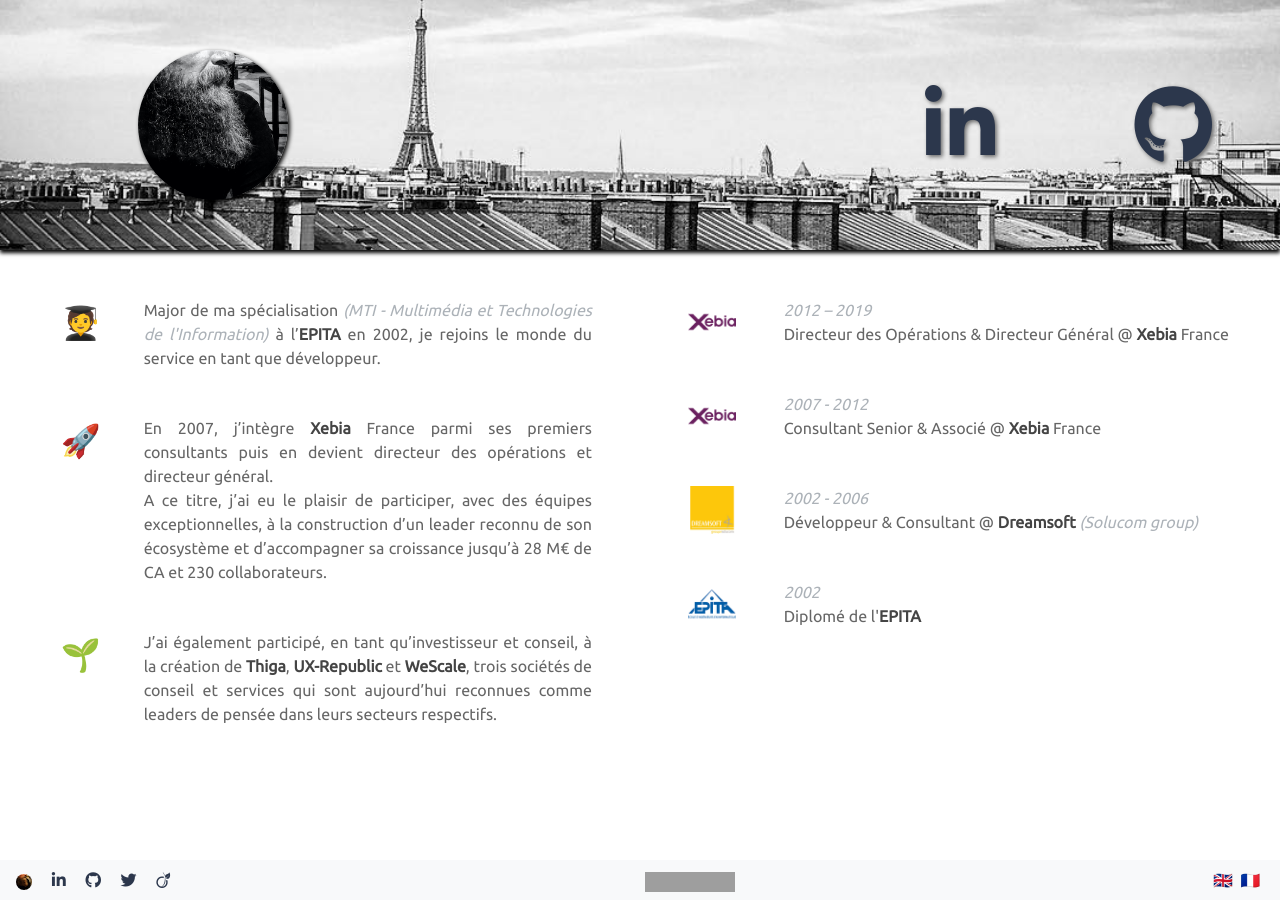
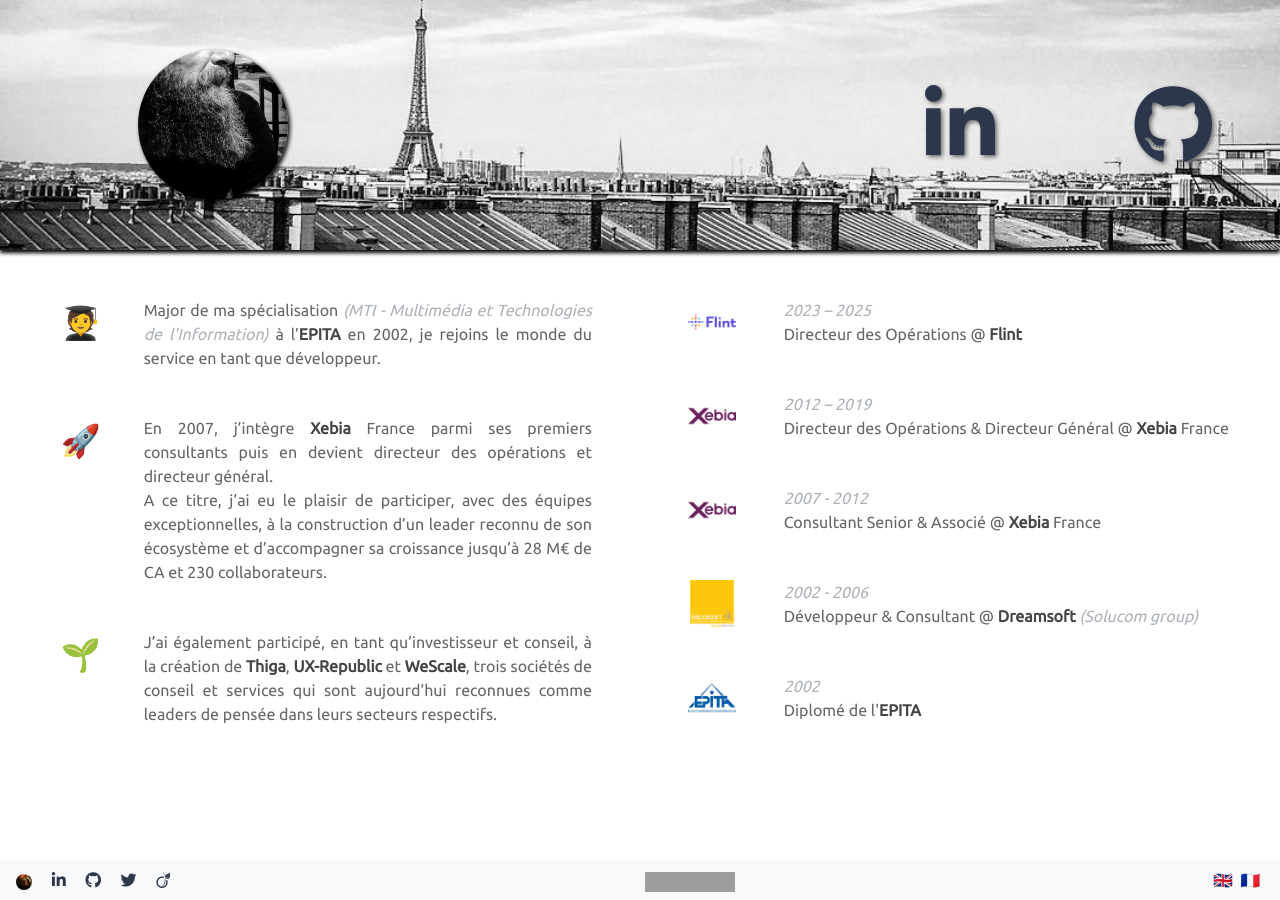
Before and after one commit to cheubes/christophe.heubes.com, a Jekyll site: the page built from index.html, in a window 1280 px wide. Built offline with Jekyll 4.4.1, drawn with Linux system fonts in a browser that asks for light colours; nearby versions of some CDN libraries; grey boxes are pictures that could not be loaded.

Commit message:
Add Flint to resume.

```diff
--- a/_layouts/index.html
+++ b/_layouts/index.html
@@ -33,6 +33,10 @@
       </div>
       <div id="resume" class="col-md-6 px-5 py-5">
         <div class="row">
+          <div class="col-md-2"><img class="resume-logo" src="/assets/img/flint.png" alt="Xebia"/></div>
+          <div class="col-md-10">{{ page.resume-flint }}</div>
+        </div>
+        <div class="row">
           <div class="col-md-2"><img class="resume-logo" src="/assets/img/xebia.png" alt="Xebia"/></div>
           <div class="col-md-10">{{ page.resume-xebia-coo }}</div>
         </div>
--- a/index-en.html
+++ b/index-en.html
@@ -19,6 +19,7 @@
 about-xebia: <p>In 2007, I joined <strong>Xebia</strong> France among its first consultants and then became its COO and Managing Director.<br/>As such, I had the pleasure to participate, with exceptional teams, in building a recognized leader in its ecosystem and to support its growth up to € 25 million revenues and 200 employees.</p>
 about-invest: <p>As investor and advisor, I also was involved in the creation of <strong>Thiga</strong>, <strong>UX-Republic</strong> and <strong>WeScale</strong>, three consulting and services companies which are today recognized as thought leaders in their respective fields.</p>
 
+resume-flint: <p><i>2023 – 2025</i><br/>COO @ <strong>Flint</strong></p>
 resume-xebia-coo: <p><i>2012 – 2019</i><br/>COO & Managing Director @ <strong>Xebia</strong> France</p>
 resume-xebia: <p><i>2007 - 2012</i><br/>Senior Consultant & Associate Partner @ <strong>Xebia</strong> France</p>
 resume-dreamsoft: <p><i>2002 - 2006</i><br/>Software Engineer & Consultant in software architecture @ <strong>Dreamsoft</strong> <i>(Solucom group)</i></p>
--- a/index.html
+++ b/index.html
@@ -19,6 +19,7 @@
 about-xebia: <p>En 2007, j’intègre <strong>Xebia</strong> France parmi ses premiers consultants puis en devient directeur des opérations et directeur général.<br/>A ce titre, j’ai eu le plaisir de participer, avec des équipes exceptionnelles, à la construction d’un leader reconnu de son écosystème et d’accompagner sa croissance jusqu’à 28&nbsp;M€ de CA et 230 collaborateurs.</p>
 about-invest: <p>J’ai également participé, en tant qu’investisseur et conseil, à la création de <strong>Thiga</strong>, <strong>UX-Republic</strong> et <strong>WeScale</strong>, trois sociétés de conseil et services qui sont aujourd’hui reconnues comme leaders de pensée dans leurs secteurs respectifs.</p>
 
+resume-flint: <p><i>2023 – 2025</i><br/>Directeur des Opérations @ <strong>Flint</strong></p>
 resume-xebia-coo: <p><i>2012 – 2019</i><br/>Directeur des Opérations & Directeur Général @ <strong>Xebia</strong> France</p>
 resume-xebia: <p><i>2007 - 2012</i><br/>Consultant Senior & Associé @ <strong>Xebia</strong> France</p>
 resume-dreamsoft: <p><i>2002 - 2006</i><br/>Développeur & Consultant @ <strong>Dreamsoft</strong> <i>(Solucom group)</i></p>
```
Also changed, not shown: assets/img/flint.png (added).
